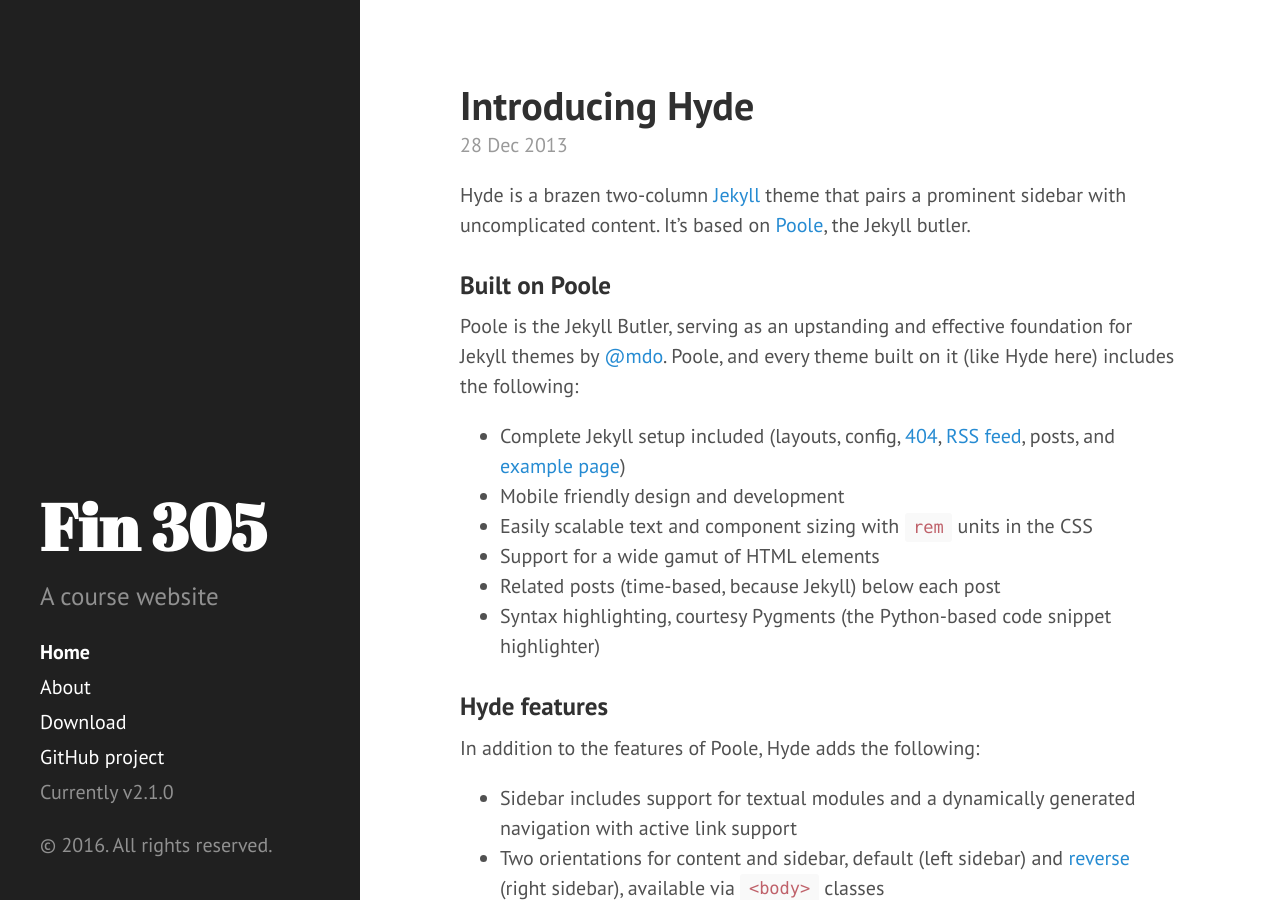
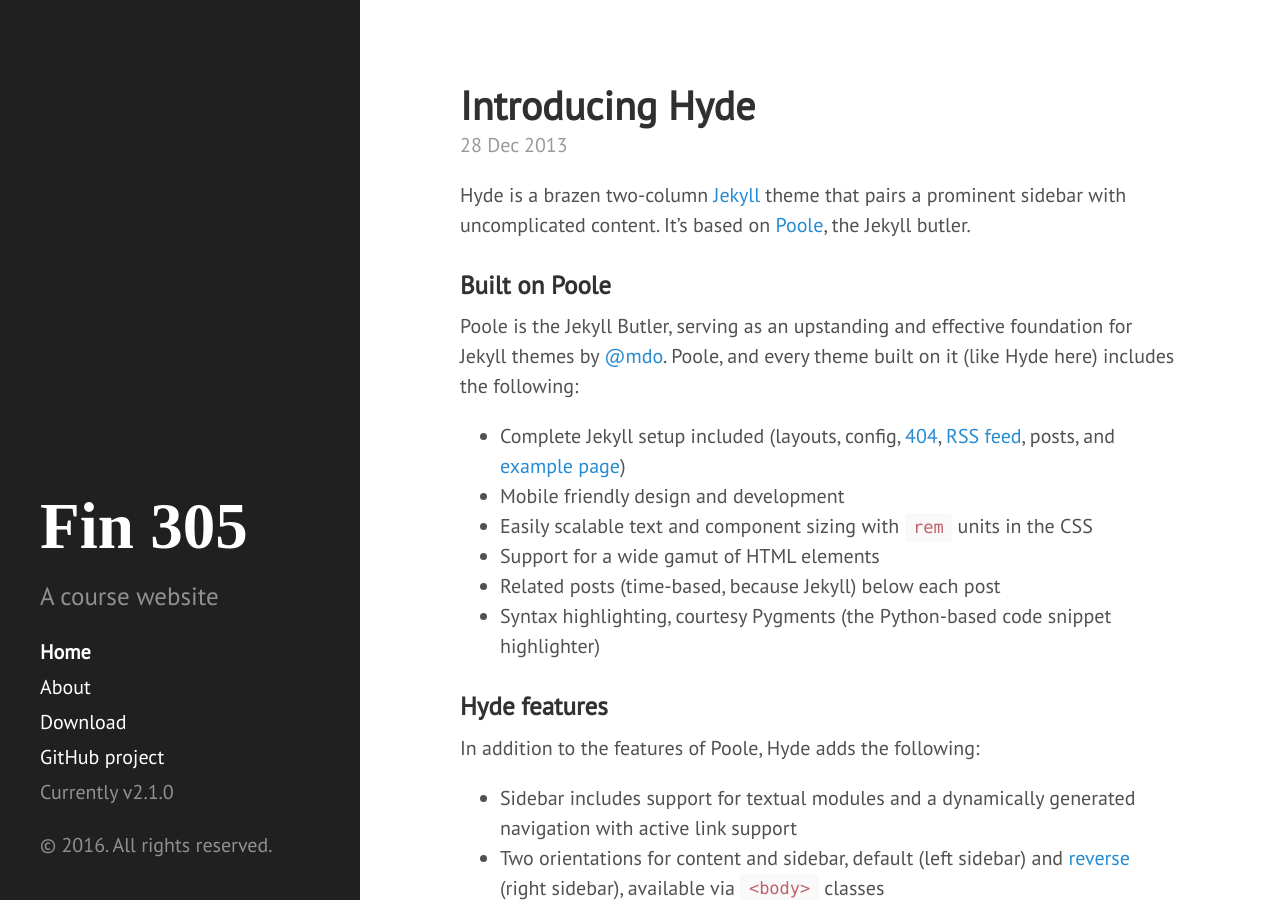
Before and after one commit to investments-course/investments-course.github.io, a Jekyll site: the page built from index.html, in a window 1280 px wide and 900 px high. Built offline with Jekyll 4.4.1, drawn with Linux system fonts in a browser that asks for light colours; Markdown is read by kramdown in place of the engine named in the settings; the list of posts is cut into pages by our own code.

Commit message:
Update head.html

```diff
--- a/_includes/head.html
+++ b/_includes/head.html
@@ -18,7 +18,7 @@
   <link rel="stylesheet" href="{{ site.baseurl }}public/css/poole.css">
   <link rel="stylesheet" href="{{ site.baseurl }}public/css/syntax.css">
   <link rel="stylesheet" href="{{ site.baseurl }}public/css/hyde.css">
-  <link rel="stylesheet" href="http://fonts.googleapis.com/css?family=PT+Sans:400,400italic,700|Abril+Fatface">
+  <link rel="stylesheet" href="http://fonts.googleapis.com/css?family=PT+Sans:400,400italic">
 
   <!-- Icons -->
   <link rel="apple-touch-icon-precomposed" sizes="144x144" href="{{ site.baseurl }}public/apple-touch-icon-144-precomposed.png">
```
